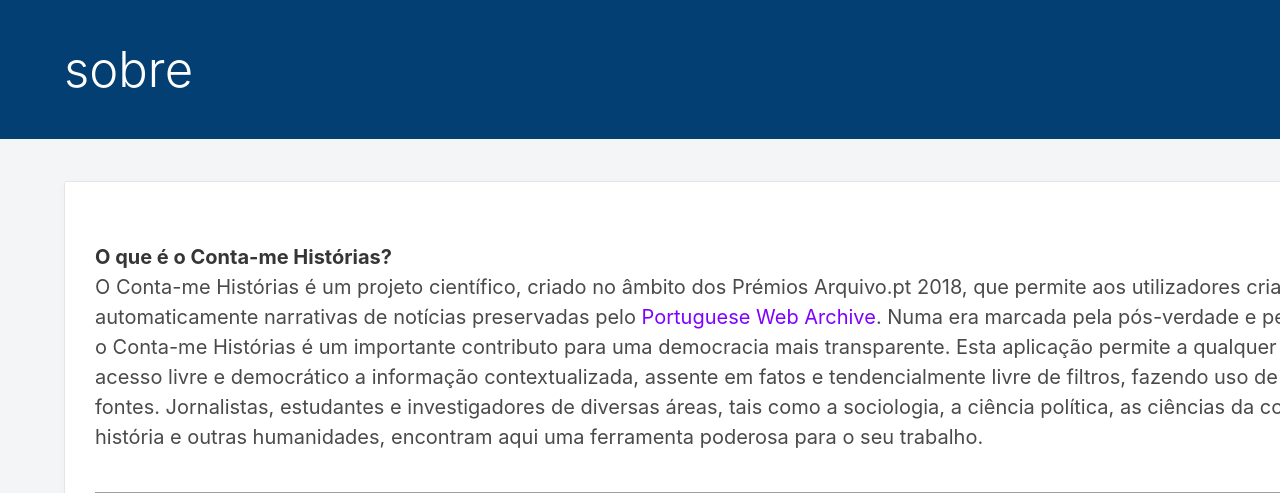
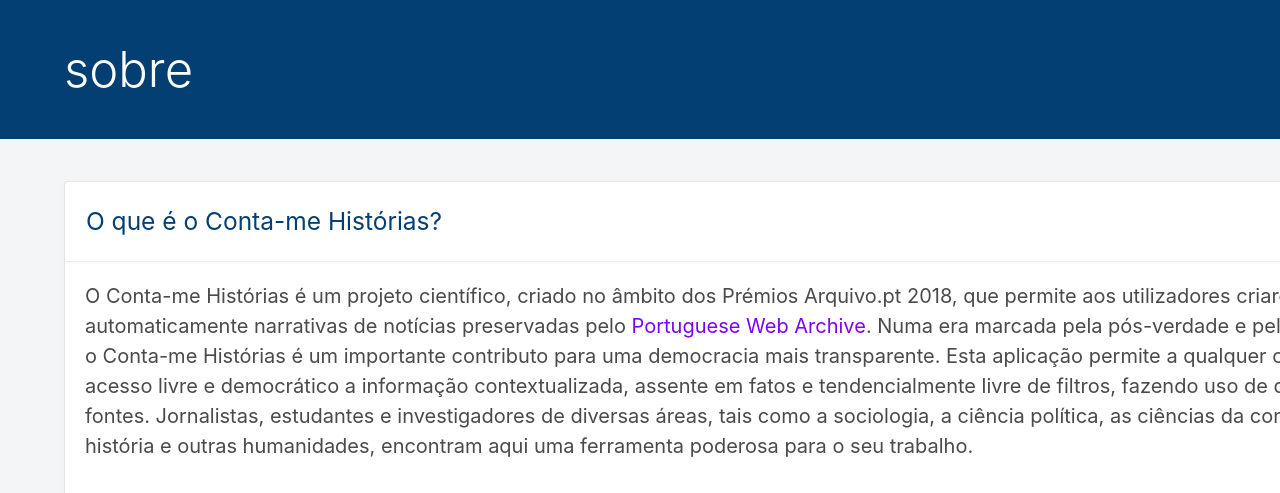
Before and after one commit to LIAAD/contamehistorias-ui, a Flask app: page /arquivopt/about in a window 1280 px wide. Shown: the part 64-557 px from the top of the page. Run offline with Flask 2, Linux system fonts and the light colour scheme; parts of the project's set-up code (start-up, migrations or seed data) failed here and were passed over; some libraries are stand-ins or nearby versions; grey boxes are pictures that could not be loaded.

Commit message:
improve about page

```diff
--- a/main/templates/pages/common/about.html
+++ b/main/templates/pages/common/about.html
@@ -24,15 +24,15 @@
 <section class="section help-section">
   <div class="container">
     <div class="columns is-vcentered">
-      <div class="column ">
+      <div class="column">
+
         <div class="flex-card category-card light-bordered">
-          <div class="card-body" style="font-size: 20px;">
-
-            <p>
-              <br />
-              <strong>{{ _('O que é o Conta-me Histórias?') }}</strong>
-              <br />
-
+          <div class="card">
+              <header class="card-header">
+                  <h2 class="card-header-title" style="color: #033F72; font-weight:400; font-size: 1.75em; padding: 1.5rem;"> {{ _('O que é o Conta-me Histórias?') }} </h2>
+              </header>
+              <div class="card-content" style="padding: 1.0em !important; font-size: 20px;">
+                  <div class="content">
                     {{ _('O Conta-me Histórias é um projeto científico, criado no âmbito dos Prémios Arquivo.pt 2018, que
                     permite aos utilizadores criarem automaticamente narrativas de notícias
                     preservadas pelo') }}
@@ -47,36 +47,30 @@
                     tendencialmente livre de filtros, fazendo uso de diversas fontes. Jornalistas, estudantes e investigadores
                     de diversas áreas, tais como a sociologia, a ciência política, as ciências da comunicaçãos, a história e
                     outras humanidades, encontram aqui uma ferramenta poderosa para o seu trabalho.') }}
-
-            </p>
-
-            <div class="content-wrapper">
-              <div class="is-centered is-gapless is-vcentered is-multiline">
-                <div style="is-vcentered is-centered column is-6;">
+                  </div>
+              </div>
+              <div class="card-image" style="padding: 1.5rem;">
                 <figure class="image is-16by9">
-                    <iframe class="has-ratio" width="640" height="360" src="https://www.youtube.com/embed/DrX1PjpyNHw"
-                      frameborder="0" allow="autoplay; encrypted-media" allowfullscreen></iframe>
+                    <iframe class="has-ratio" width="640" height="360" src="https://www.youtube.com/embed/DrX1PjpyNHw" frameborder="0" allowfullscreen></iframe>
                 </figure>
               </div>
           </div>
         </div>
 
-            <br />
-
+        <div class="flex-card category-card light-bordered">
+          <div class="card">
+              <header class="card-header">
+                  <h2 class="card-header-title" style="color: #033F72; font-weight:400; font-size: 1.75em; padding: 1.5rem;"> {{ _('Como funciona?') }} </h2>
+              </header>
+              <div class="card-content" style="padding: 1.0em !important; font-size: 20px;">
+                  <div class="content">
                     <p>
-              <br />
-              <strong>{{ _('Como funciona?') }}</strong>
-              <br />
-
-            <p>
-
                       {{ _('O Arquivo.pt preserva milhões de ficheiros recolhidos da web desde 1996 e disponibiliza um serviço
                       público de pesquisa sobre esta informação. Periodicamente recolhe e armazena informação publicada na Web.
                       Este processo de preservação é realizado de forma automática através de um sistema informático distribuído
                       de larga-escala.') }}
                     </p>
                     <p>
-
                       {{ _('Para mostrar os dados do Arquivo.pt, mostramos ao utilizador os excertos mais importantes
                       (nomeadamente títulos noticiosos) de um tópico ao longo do tempo. Para a seleção dos melhores títulos de
                       notícias, recorremos a ') }}
@@ -85,11 +79,18 @@
                       40ª edição da European Conference for Information Retrieval ') }}
                       (<a style="display: inline" target="_blank" href="https://www.ecir2018.org/">ECIR'18</a>).
                     </p>
+                  </div>
+              </div>
+          </div>
+        </div>
 
-            <br />
-            <br />
-
-            <strong>{{ _('Contribuições') }}</strong>
+        <div class="flex-card category-card light-bordered">
+          <div class="card">
+              <header class="card-header">
+                  <h2 class="card-header-title" style="color: #033F72; font-weight:400; font-size: 1.75em; padding: 1.5rem;"> {{ _('Contribuições') }} </h2>
+              </header>
+              <div class="card-content" style="padding: 1.0em !important; font-size: 20px;">
+                  <div class="content">
                     <p>
                       {{ _('Acreditamos que o Conta-me Histórias é, neste contexto, um importante contributo para uma democracia
                       mais transparente, ao permitir a qualquer cidadão (incluindo jornalistas, estudantes, cientistas sociais
@@ -97,36 +98,41 @@
                       democrático a informação contextualizada (assente em fatos e tendencialmente livre de filtros ao fazer uso
                       de diversas fontes jornalísticas).') }}
                     </p>
+                  </div>
+              </div>
+          </div>
+        </div>
 
-            <br />
-
-            <br />
-            <strong>{{ _('Origem do nome') }}</strong>
+        <div class="flex-card category-card light-bordered">
+          <div class="card">
+              <header class="card-header">
+                  <h2 class="card-header-title" style="color: #033F72; font-weight:400; font-size: 1.75em; padding: 1.5rem;"> {{ _('Origem do nome') }} </h2>
+              </header>
+              <div class="card-content" style="padding: 1.0em !important; font-size: 20px;">
+                  <div class="content">
                     <p>
-              {{ _('O nome ‘Conta-me Histórias’ é uma homenagem à música dos Xutos & Pontapés de mesmo nome, com o
+                      {{ _('O nome "Conta-me Histórias" é uma homenagem à música dos Xutos & Pontapés de mesmo nome, com o
                       intuito de retratar um dos objetivos do projeto, ou seja, o de quereremos contar histórias ao utilizador,
                       que, tal como diz a música, sejam relativas a algo que este não viu ou do qual não se recorda.') }}
                     </p>
-
-            <div class="content-wrapper">
-              <div class="is-centered is-gapless is-vcentered is-multiline">
-                <div style="is-vcentered is-centered column is-6;">
-                  <figure class="image is-16by9">
-                    <iframe class="has-ratio" width="640" height="360" src="https://www.youtube.com/embed/b4_ZBr2ijVw"
-                      frameborder="0" allow="autoplay; encrypted-media" allowfullscreen></iframe>
-                  </figure>
                   </div>
               </div>
+              <div class="card-image" style="padding: 1.5rem;">
+                <figure class="image is-16by9">
+                    <iframe class="has-ratio" width="640" height="360" src="https://www.youtube.com/embed/b4_ZBr2ijVw" frameborder="0" allowfullscreen></iframe>
+                </figure>
                 <small>{{ _('Design da apresentação e edição') }}: Livia Stroschoen Pinent </small>
               </div>
+          </div>
+        </div>
 
-            <br />
-            <br />
-            <div>
-              <strong>{{ _('Portais de Notícias') }}</strong>
-              <br />
-              <br />
-
+        <div class="flex-card category-card light-bordered">
+          <div class="card">
+              <header class="card-header">
+                  <h2 class="card-header-title" style="color: #033F72; font-weight:400; font-size: 1.75em; padding: 1.5rem;"> {{ _('Portais de Notícias') }} </h2>
+              </header>
+              <div class="card-content" style="padding: 1.0em !important; font-size: 20px;">
+                  <div class="content">
                     <div class="columns">
 
                       <div class="column img">
@@ -271,16 +277,18 @@
                       </div>
 
                     </div>
-
+                  </div>
+              </div>
+          </div>
         </div>
 
-            <br />
-            <br />
-
-            <strong>{{ _('Referências académicas') }}</strong>
-            <div style="font-size: 16px;">
-              <br />
-
+        <div class="flex-card category-card light-bordered">
+          <div class="card">
+              <header class="card-header">
+                  <h2 class="card-header-title" style="color: #033F72; font-weight:400; font-size: 1.75em; padding: 1.5rem;"> {{ _('Referências académicas') }} </h2>
+              </header>
+              <div class="card-content" style="padding: 1.0em !important; font-size: 18px;">
+                  <div class="content">
                     <em>Campos, R., Pasquali, A., Jatowt, A., Mangaravite, V., Jorge, A. (2021).
                       Automatic Generation of Timelines for Past-Web Events. In Gomes, D., Demidova, E.,
                       Winters, J., Risse,
@@ -325,6 +333,7 @@
                     <a target="_blank" href="http://yake.inesctec.pt">[Online Demo]</a>
 
                     <br />
+                    <br />
 
                     <em>
                       Gomes D. and Cruz D. and Miranda J. and Costa M. and Fontes S.: Acquiring
@@ -333,14 +342,18 @@
                       Preservation of Digital Objects, (2013)
                     </em>
                   </div>
+              </div>
+          </div>
+        </div>
 
-            <br />
-            <br />
+        <div class="flex-card category-card light-bordered">
+          <div class="card">
+              <header class="card-header">
+                  <h2 class="card-header-title" style="color: #033F72; font-weight:400; font-size: 1.75em; padding: 1.5rem;"> {{ _('Agradecimentos') }} </h2>
+              </header>
+              <div class="card-content" style="padding: 1.0em !important; font-size: 18px;">
+                  <div class="content">
 
-            <strong>{{ _('Agradecimentos')}}</strong>
-
-            <div style="font-size: 16px;">
-              <br />
                     <p>
                       {{ _('Este projeto é financiado pelo FEDER - Fundo Europeu de Desenvolvimento
                       Regional através do Programa Operacional Regional do Norte (NORTE 2020), sob o
@@ -349,7 +362,6 @@
                       PTDC/CCI-COM/31857/2017 (NORTE-01-0145-FEDER-03185). Este financiamento
                       enquadra-se na linha de investigação do projeto Text2Story.') }}
                     </p>
-            </div>
 
                     <br />
 
@@ -456,9 +468,10 @@
                     </div>
 
                   </div>
-
               </div>
           </div>
+        </div>
+
       </div>
     </div>
   </div>
```
Lines whose indentation alone changed are shown as unchanged.
